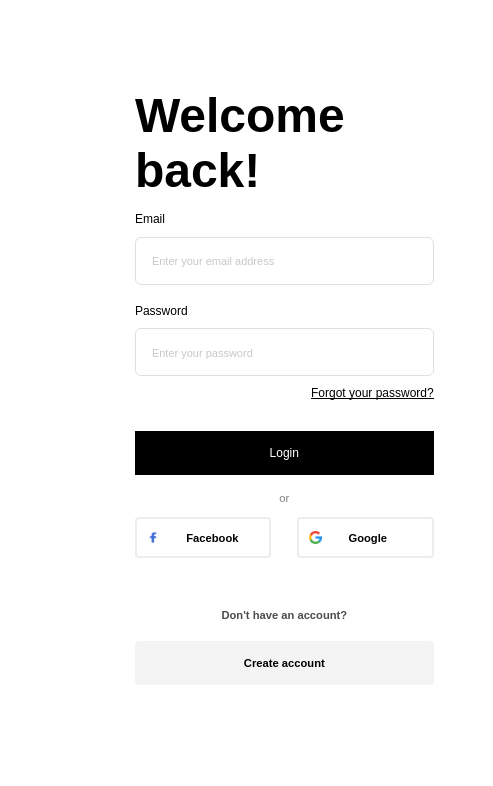
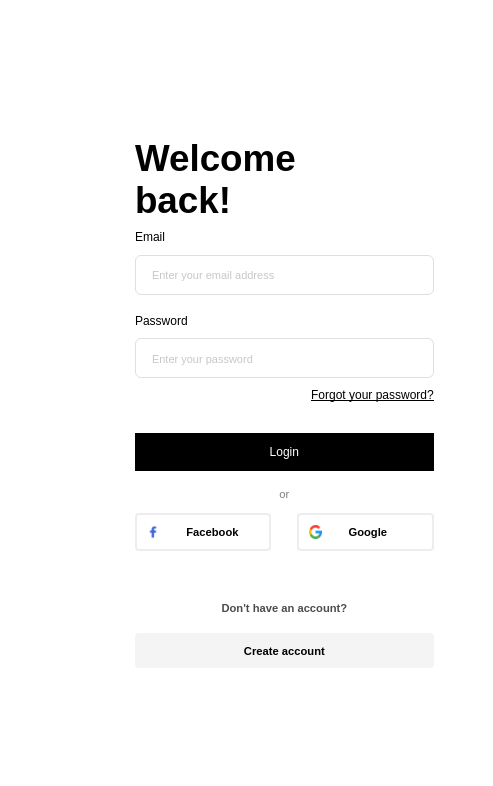
Before and after one commit to isaiah973/AssignmentLogin, a plain HTML site: page index.html in a window 1280 px wide. Shown: the full height of the page, 0-493 px from the left. Drawn offline with Linux system fonts and the light colour scheme; a web font is replaced by a local one.

Commit message:
corrected

```diff
--- a/index.css
+++ b/index.css
@@ -22,7 +22,7 @@ section {
   width: 93%;
 }
 .info-div {
-  height: 600px;
+  height: 500px;
   flex: 3;
   display: flex;
   align-items: center;
@@ -33,7 +33,7 @@ section {
   width: 70%;
   display: flex;
   flex-direction: column;
-  gap: 1rem;
+  gap: 10px;
 }
 .image-div {
   position: relative;
@@ -70,7 +70,7 @@ section {
 }
 
 .welcome {
-  font-size: 3rem;
+  font-size: 2.3rem;
   width: 200px;
   margin: 0px;
   padding: 0;
@@ -78,7 +78,7 @@ section {
   font-family: Unna, Arial;
 }
 input {
-  height: 3rem;
+  height: 2.5rem;
   border: 1px solid rgb(223, 223, 223);
   width: 100%;
   box-sizing: border-box;
@@ -119,7 +119,7 @@ label {
 }
 .login-btn {
   width: 100%;
-  padding: 15px;
+  padding: 12px;
   background: black;
   color: white;
   font-size: 12px;
@@ -146,7 +146,7 @@ span {
 }
 .fb-btn {
   width: 50%;
-  padding: 0.75rem 0;
+  padding: 0.65rem 0;
   display: flex;
   align-items: center;
   font-size: 0.7rem;
@@ -157,7 +157,7 @@ span {
 }
 .google-btn {
   width: 50%;
-  padding: 0.75rem 0;
+  padding: 0.65rem 0;
   display: flex;
   align-items: center;
   font-size: 0.7rem;
@@ -192,7 +192,7 @@ span {
 }
 .create-div button {
   width: 100%;
-  padding: 1rem 0;
+  padding: 0.7rem 0;
   font-size: 0.7rem;
   font-weight: 900;
   background: rgb(244, 244, 244);
```
